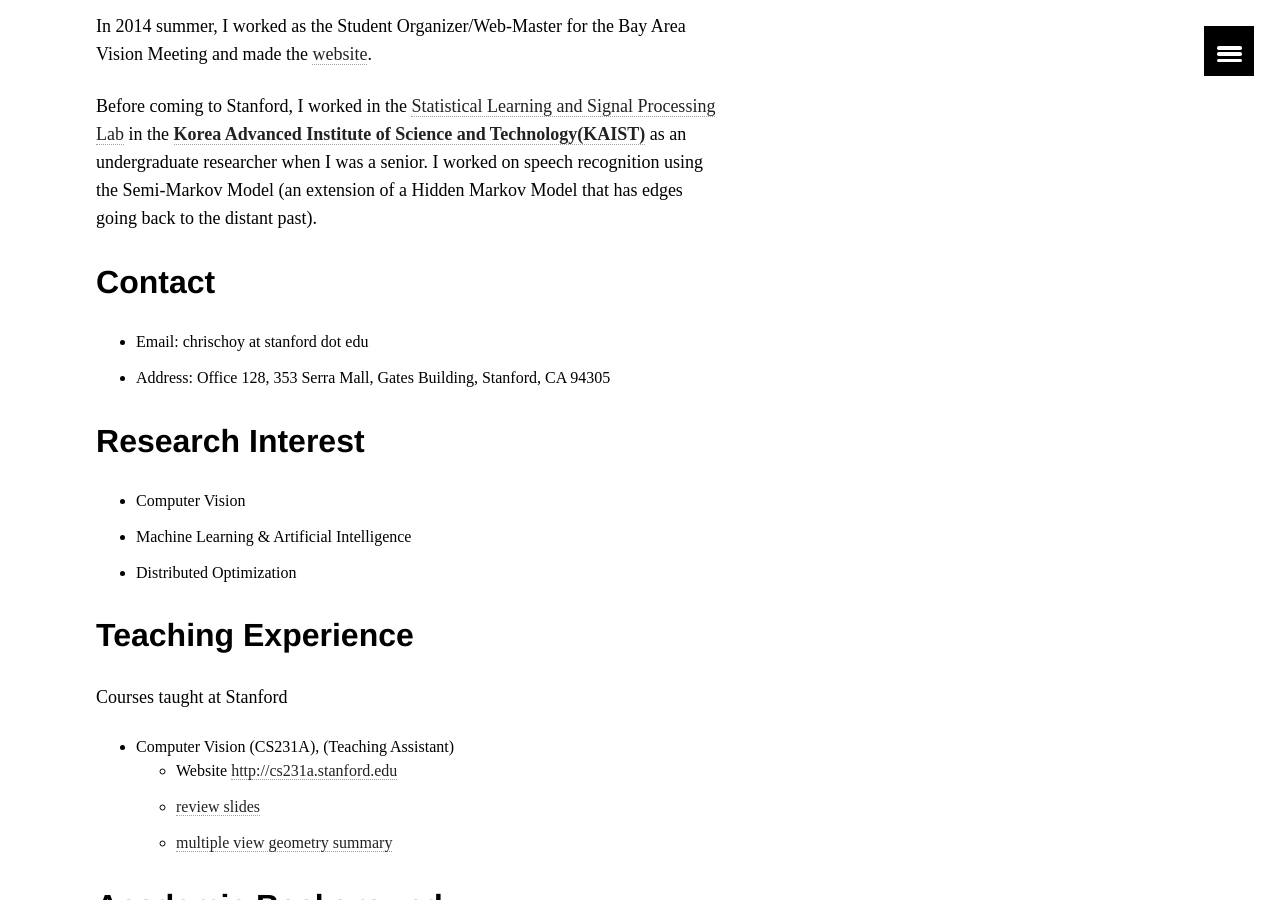
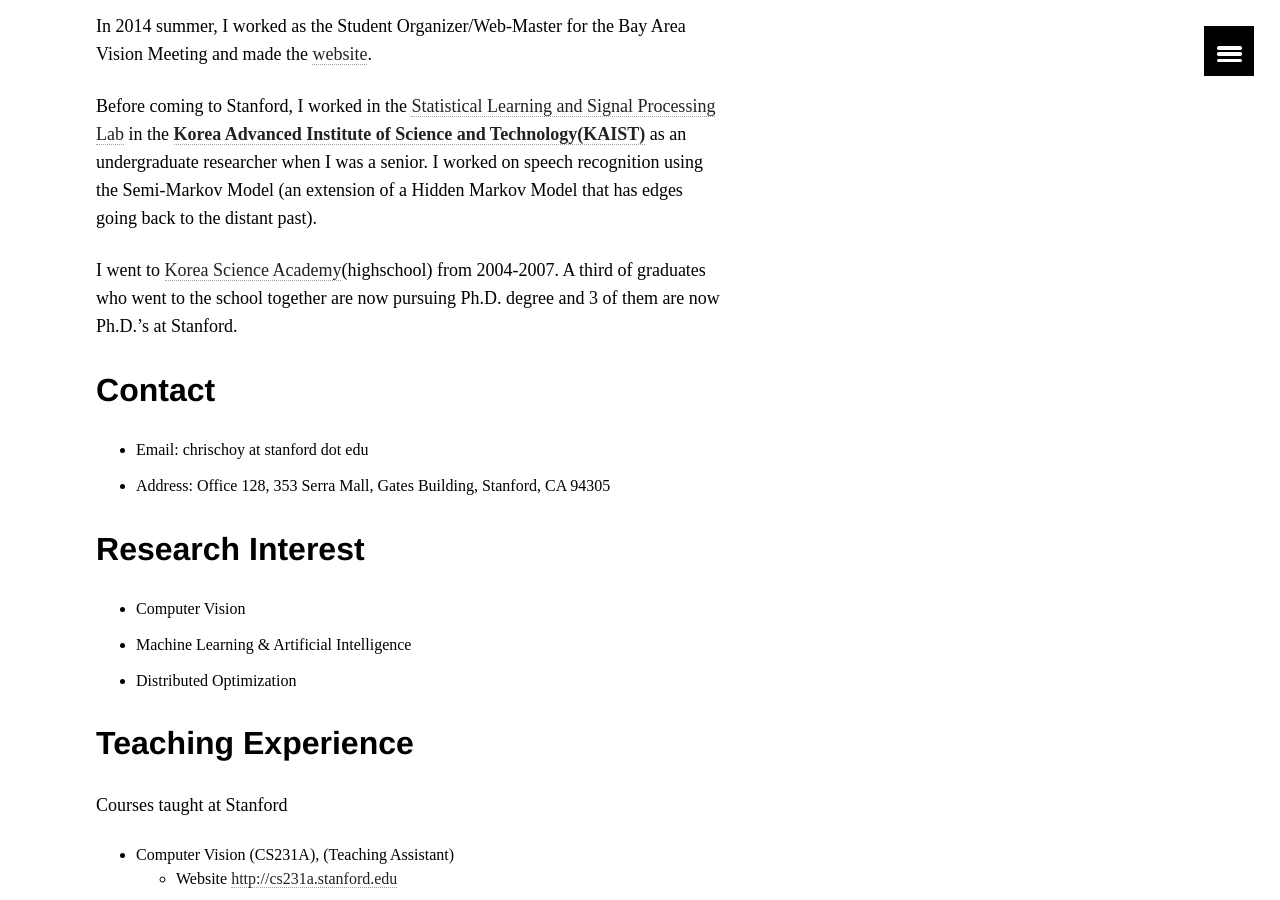
Before and after one commit to antran89/blog, a Jekyll site: the page built from about/index.md, in a window 1280 px wide and 900 px high, scrolled down 516 px. Built offline with Jekyll 4.4.1, drawn with Linux system fonts in a browser that asks for light colours.

Commit message:
about update

```diff
--- a/about/index.md
+++ b/about/index.md
@@ -12,15 +12,40 @@ share: false
 ads: false
 ---
 
-Hello, I’m <b>Christopher Bongsoo Choy</b>. I’m pursuing Ph.D. at <a target="_blank" href="http://www.stanford.edu/">Stanford University</a> and interested in Computer Vision, Machine Learning and Artificial Intelligence.
+Hello, I’m <b>Christopher Bongsoo Choy</b>. I’m pursuing Ph.D. at <a
+target="_blank" href="http://www.stanford.edu/">Stanford University</a> and
+interested in Computer Vision, Machine Learning and Artificial Intelligence.
 
-I'm advised by <a href="http://cvgl.stanford.edu/silvio/"><b>Professor Silvio Savarese</b></a> in the <a href="http://cvgl.stanford.edu/"><b>Computational Vision and Geometry Lab</b></a> in the <a href="http://ai.stanford.edu"><b>Stanford AI Group</b></a>. Before joining Professor Savarese's group, I worked with <a href="http://www.stanford.edu/~boyd/"><b>Professor Steven Boyd</b></a> on the parallel inference on MRF using the <a href="http://stanford.edu/~boyd/admm.html">Alternating Direction Method of Multiplier (ADMM)</a> and <a href="http://geometry.stanford.edu"><b>Professor Leonidas Guibas</b></a> on shapes analysis using the Graph Laplacian.
+I'm advised by <a href="http://cvgl.stanford.edu/silvio/"><b>Professor Silvio
+Savarese</b></a> in the <a href="http://cvgl.stanford.edu/"><b>Computational
+Vision and Geometry Lab</b></a> in the <a
+href="http://ai.stanford.edu"><b>Stanford AI Group</b></a>. Before joining
+Professor Savarese's group, I worked with <a
+href="http://www.stanford.edu/~boyd/"><b>Professor Steven Boyd</b></a> on the
+parallel inference on MRF using the <a
+href="http://stanford.edu/~boyd/admm.html">Alternating Direction Method of
+Multiplier (ADMM)</a> and <a href="http://geometry.stanford.edu"><b>Professor
+Leonidas Guibas</b></a> on shapes analysis using the Graph Laplacian.
 
-Currently, I’m working as a teaching assistance for the Computer Vision class (CS231A) and made the class <a href="http://cs231a.stanford.edu/">website</a>.
+Currently, I’m working as a teaching assistance for the Computer Vision class
+(CS231A) and made the class <a href="http://cs231a.stanford.edu/">website</a>.
 
-In 2014 summer, I worked as the Student Organizer/Web-Master for the Bay Area Vision Meeting and made the <a href="http://cvgl.stanford.edu/BAVM14">website</a>.
+In 2014 summer, I worked as the Student Organizer/Web-Master for the Bay Area
+Vision Meeting and made the <a
+href="http://cvgl.stanford.edu/BAVM14">website</a>.
 
-Before coming to Stanford, I worked in the <a href="http://slsp.kaist.ac.kr/">Statistical Learning and Signal Processing Lab</a> in the <a href="www.kaist.ac.kr"><b>Korea Advanced Institute of Science and Technology(KAIST)</b></a> as an undergraduate researcher when I was a senior. I worked on speech recognition using the Semi-Markov Model (an extension of a Hidden Markov Model that has edges going back to the distant past).
+Before coming to Stanford, I worked in the <a
+href="http://slsp.kaist.ac.kr/">Statistical Learning and Signal Processing
+Lab</a> in the <a href="www.kaist.ac.kr"><b>Korea Advanced Institute of Science
+and Technology(KAIST)</b></a> as an undergraduate researcher when I was a
+senior. I worked on speech recognition using the Semi-Markov Model (an
+extension of a Hidden Markov Model that has edges going back to the distant
+past).
+
+I went to [Korea Science
+Academy](http://en.wikipedia.org/wiki/Korea_Science_Academy_of_KAIST)(highschool)
+from 2004-2007. A third of graduates who went to the school together are now
+pursuing Ph.D. degree and 3 of them are now Ph.D.’s at Stanford.
 
 ## Contact
 
```
